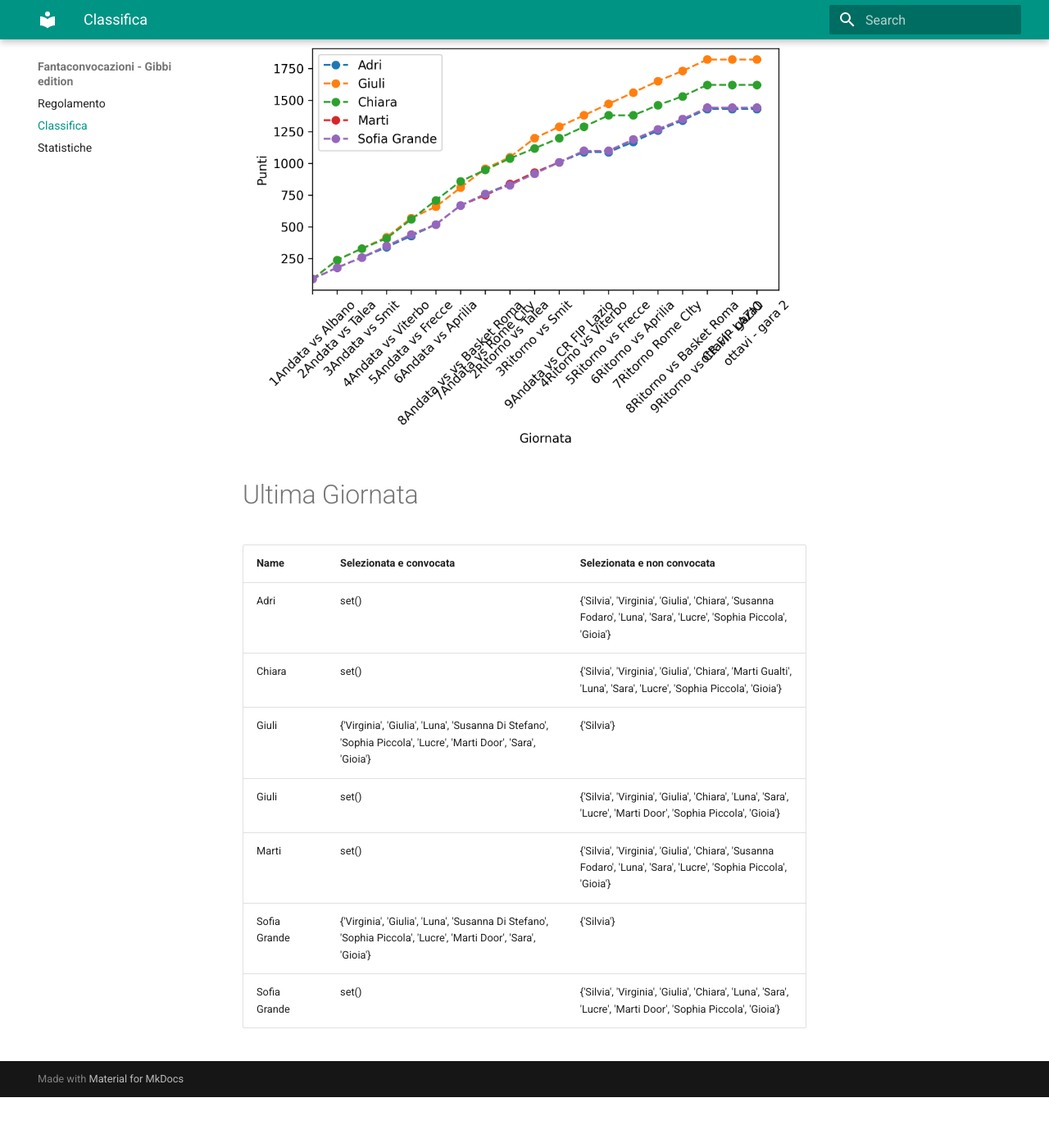
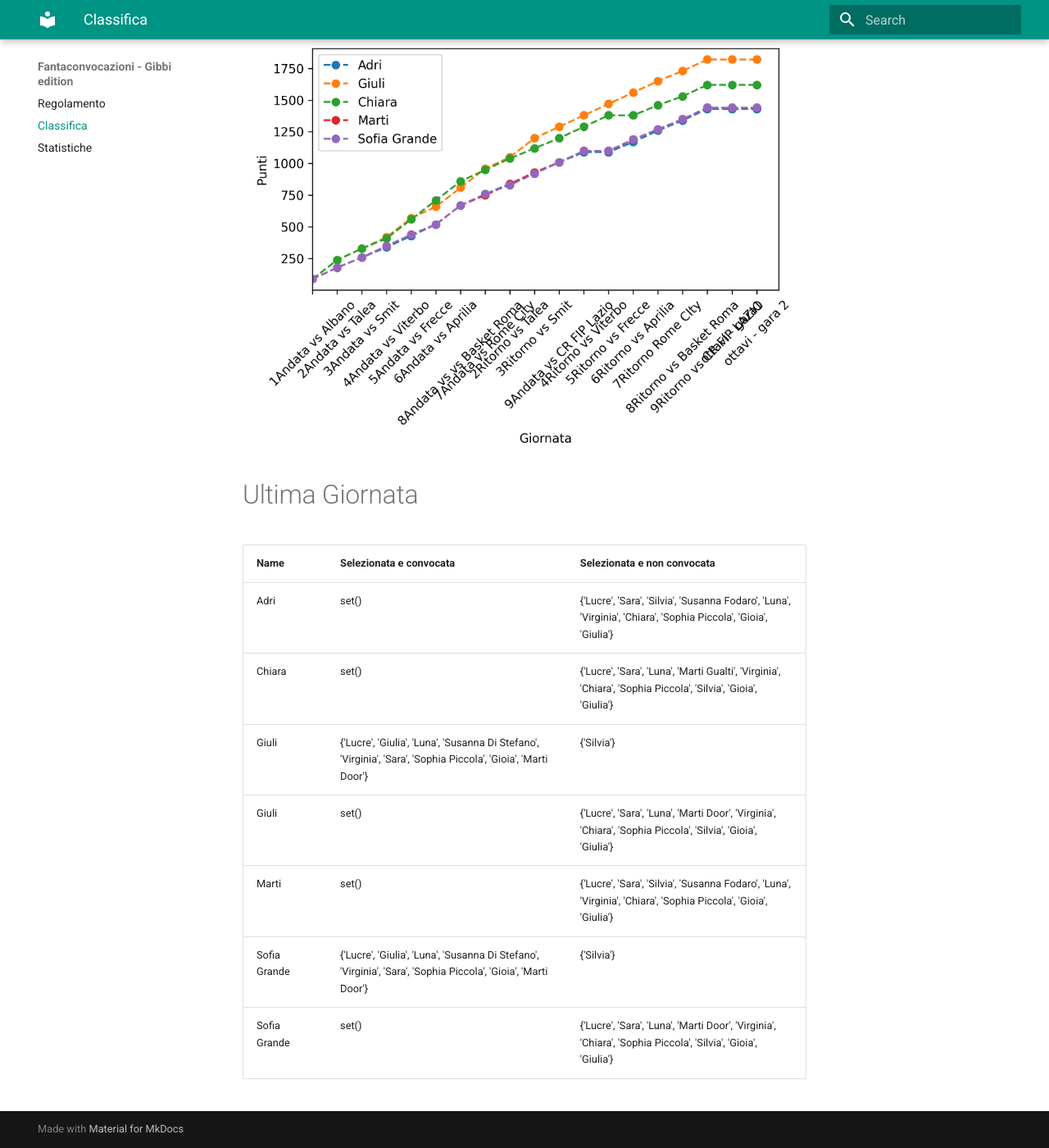
Before and after one commit to martinig94/fantagibbi, an MkDocs documentation site: the page built from docs/Classifica.md, in a window 1280 px wide and 1400 px high, scrolled down 565 px. Shown: the whole window at 82% size. Built offline with MkDocs 1.6.1 and Material for MkDocs 9.7.7, drawn with Linux system fonts in a browser that asks for light colours; before the commit the page ends 1903 px from its top, so only the background shows below that.

Commit message:
Auto-update from main.py

```diff
--- a/docs/Classifica.md
+++ b/docs/Classifica.md
@@ -18,11 +18,11 @@
 <!-- START_TABLE CORRECT -->
 | Name         | Selezionata e convocata                                                                                        | Selezionata e non convocata                                                                                      |
 |:-------------|:---------------------------------------------------------------------------------------------------------------|:-----------------------------------------------------------------------------------------------------------------|
-| Adri         | set()                                                                                                          | {'Silvia', 'Virginia', 'Giulia', 'Chiara', 'Susanna Fodaro', 'Luna', 'Sara', 'Lucre', 'Sophia Piccola', 'Gioia'} |
-| Chiara       | set()                                                                                                          | {'Silvia', 'Virginia', 'Giulia', 'Chiara', 'Marti Gualti', 'Luna', 'Sara', 'Lucre', 'Sophia Piccola', 'Gioia'}   |
-| Giuli        | {'Virginia', 'Giulia', 'Luna', 'Susanna Di Stefano', 'Sophia Piccola', 'Lucre', 'Marti Door', 'Sara', 'Gioia'} | {'Silvia'}                                                                                                       |
-| Giuli        | set()                                                                                                          | {'Silvia', 'Virginia', 'Giulia', 'Chiara', 'Luna', 'Sara', 'Lucre', 'Marti Door', 'Sophia Piccola', 'Gioia'}     |
-| Marti        | set()                                                                                                          | {'Silvia', 'Virginia', 'Giulia', 'Chiara', 'Susanna Fodaro', 'Luna', 'Sara', 'Lucre', 'Sophia Piccola', 'Gioia'} |
-| Sofia Grande | {'Virginia', 'Giulia', 'Luna', 'Susanna Di Stefano', 'Sophia Piccola', 'Lucre', 'Marti Door', 'Sara', 'Gioia'} | {'Silvia'}                                                                                                       |
-| Sofia Grande | set()                                                                                                          | {'Silvia', 'Virginia', 'Giulia', 'Chiara', 'Luna', 'Sara', 'Lucre', 'Marti Door', 'Sophia Piccola', 'Gioia'}     |
+| Adri         | set()                                                                                                          | {'Lucre', 'Sara', 'Silvia', 'Susanna Fodaro', 'Luna', 'Virginia', 'Chiara', 'Sophia Piccola', 'Gioia', 'Giulia'} |
+| Chiara       | set()                                                                                                          | {'Lucre', 'Sara', 'Luna', 'Marti Gualti', 'Virginia', 'Chiara', 'Sophia Piccola', 'Silvia', 'Gioia', 'Giulia'}   |
+| Giuli        | {'Lucre', 'Giulia', 'Luna', 'Susanna Di Stefano', 'Virginia', 'Sara', 'Sophia Piccola', 'Gioia', 'Marti Door'} | {'Silvia'}                                                                                                       |
+| Giuli        | set()                                                                                                          | {'Lucre', 'Sara', 'Luna', 'Marti Door', 'Virginia', 'Chiara', 'Sophia Piccola', 'Silvia', 'Gioia', 'Giulia'}     |
+| Marti        | set()                                                                                                          | {'Lucre', 'Sara', 'Silvia', 'Susanna Fodaro', 'Luna', 'Virginia', 'Chiara', 'Sophia Piccola', 'Gioia', 'Giulia'} |
+| Sofia Grande | {'Lucre', 'Giulia', 'Luna', 'Susanna Di Stefano', 'Virginia', 'Sara', 'Sophia Piccola', 'Gioia', 'Marti Door'} | {'Silvia'}                                                                                                       |
+| Sofia Grande | set()                                                                                                          | {'Lucre', 'Sara', 'Luna', 'Marti Door', 'Virginia', 'Chiara', 'Sophia Piccola', 'Silvia', 'Gioia', 'Giulia'}     |
 <!-- END_TABLE CORRECT -->
```
